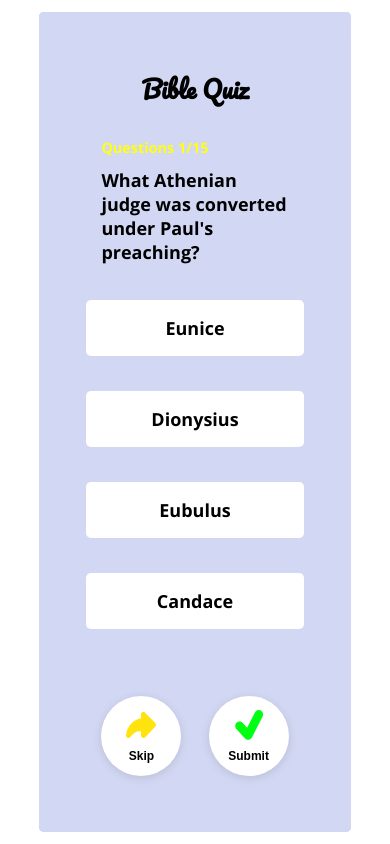
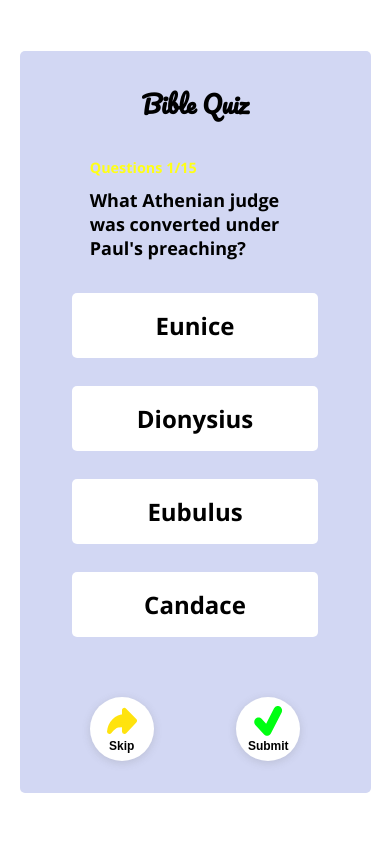
Before and after one commit to Pekpeka/bible-quiz, a React (Vite) app: page / in a window 390 px wide. Built offline with nearby package versions, Linux system fonts and the light colour scheme.

Commit message:
changed app.css styles to make Score components more responsive in lower-width screens and fix the overlapping overflow of questions in Card component. Now the cards won't render to UI if it's not their turn

```diff
--- a/src/App.css
+++ b/src/App.css
@@ -9,6 +9,7 @@
 }
 
 .card-wrapper{
+  min-height: 80vh;
   width: 40%;
   position: absolute;
 }
@@ -40,7 +41,7 @@
 
 .section-question{
   width: 60%;
-  margin: 0 auto;
+  margin: 5px auto;
   display: flex;
   justify-content: center;
   align-items: flex-start;
@@ -63,6 +64,7 @@
 }
 
 .section-option-answer{
+  font-size: 1.2rem;
   border-radius: 5px;
   background-color: var(--white);
   width: 70%;
@@ -72,6 +74,7 @@
 
 .section-option-answer h1{
   padding: 16px 4px;
+  font-size: 1.5rem;
 }
 
 .bottom-buttons-wrapper{
@@ -134,23 +137,39 @@
   height: 30vh;
   display: grid;
   place-items: center;
-  margin: 5px;
+  margin: 5px 0;
   font-size: 1.85rem;
 }
 
-@media screen and (max-width: 768px) {
-  .card-wrapper, .score-card-container {
-    width: 90%;
-    font-size: 0.75em
-  }
-}
 
 @media screen and (max-width:1280px){
   .card-wrapper, .score-card-container {
     width: 80%;
   }
 
+  .score-card-container {
+    font-size: 1.75rem;
+  }
+
   .score-card-container h1{
     font-size: 1.75rem;
   }
 }
+
+@media screen and (max-width: 768px) {
+  .card-wrapper, .score-card-container {
+    width: 90%;
+    font-size: 0.75rem
+  }
+
+  .score-card-container h1{
+    font-size: 1.2rem;
+  }
+
+  .button-style{
+    height: 4rem;
+    width: 4rem;
+  }
+
+
+}
--- a/src/App.tsx
+++ b/src/App.tsx
@@ -29,14 +29,26 @@ function App() {
   const [questions,]  =  useState<Array<QuestionType>>(()=> generateQuestions());
   const [answers, setAnswers] = useState<Array<number | null>>(Array(15).fill(null))
   const [isGameFinished, setIsGameFinished] = useState<boolean>(false)
+  const [currentQuestion, setCurrentQuestion] = useState<number>(14)
 
 
   return (
     <>
       <AnimatePresence>
         {!isGameFinished &&
-        <motion.div className='cards-wrapper' exit={exitAnimation} transition={exitTransition}>
-          {questions.map((question, i) => <Card key={i + question.theme} question={question} qno={i} setAnswers={setAnswers} setIsGameFinished={setIsGameFinished} />)}
+        <motion.div
+          className='cards-wrapper'
+          exit={exitAnimation}
+          transition={exitTransition}>
+            {questions.map((question, i) => (
+              <Card
+                key={i + question.theme}
+                question={question}
+                qno={i}
+                setAnswers={setAnswers}
+                setIsGameFinished={setIsGameFinished}
+                currentQuestion={currentQuestion}
+                setCurrentQuestion={setCurrentQuestion}/>))}
         </motion.div>
         }
       </AnimatePresence>
--- a/src/Components/Card.tsx
+++ b/src/Components/Card.tsx
@@ -13,14 +13,16 @@ type QuestionType = {
     theme: string,
 }
 type CardProps = {
-    question: QuestionType;
-    qno: number;
-    setAnswers: (prev: any) => void;
-    setIsGameFinished: (state: boolean) => void;
+    question: QuestionType,
+    qno: number,
+    setAnswers: (prev: any) => void,
+    setIsGameFinished: (state: boolean) => void,
+    currentQuestion: number,
+    setCurrentQuestion: (prev: any) => void,
 };
 type ChoiceOptions = number | null
 
-export default function Card({ question, qno, setAnswers, setIsGameFinished }: CardProps) {
+export default function Card({ question, qno, setAnswers, setIsGameFinished, currentQuestion, setCurrentQuestion }: CardProps) {
     const [choice, setChoice] = useState<ChoiceOptions>(null);
     const [skip, setSkip] = useState<boolean>(false);
     const [submit, setSubmit] = useState<boolean>(false);
@@ -41,6 +43,7 @@ export default function Card({ question, qno, setAnswers, setIsGameFinished }: C
     }
 
     const handleSkip = () => {
+        setCurrentQuestion((prev:any)=>prev-1)
         setSkip(true)
         if (questionNo === 15)
             setIsGameFinished(true)
@@ -48,6 +51,7 @@ export default function Card({ question, qno, setAnswers, setIsGameFinished }: C
 
     const handleSubmit = () => {
         if (choice !== null) {
+            setCurrentQuestion((prev:any)=>prev-1)
             setAnswers((prev: any) => {
                 const updatedAnswers = [...prev];
                 updatedAnswers[qno] = choice
@@ -63,7 +67,7 @@ export default function Card({ question, qno, setAnswers, setIsGameFinished }: C
         <AnimatePresence>
             {show &&
                 <motion.div className="card-wrapper"
-                    exit={exitAnimation} transition={exitTransition}
+                    exit={exitAnimation} transition={exitTransition} style={{display: currentQuestion!==qno?'none':'block'}}
                 >
                     <div className="card" >
                         <div className="top">
```
